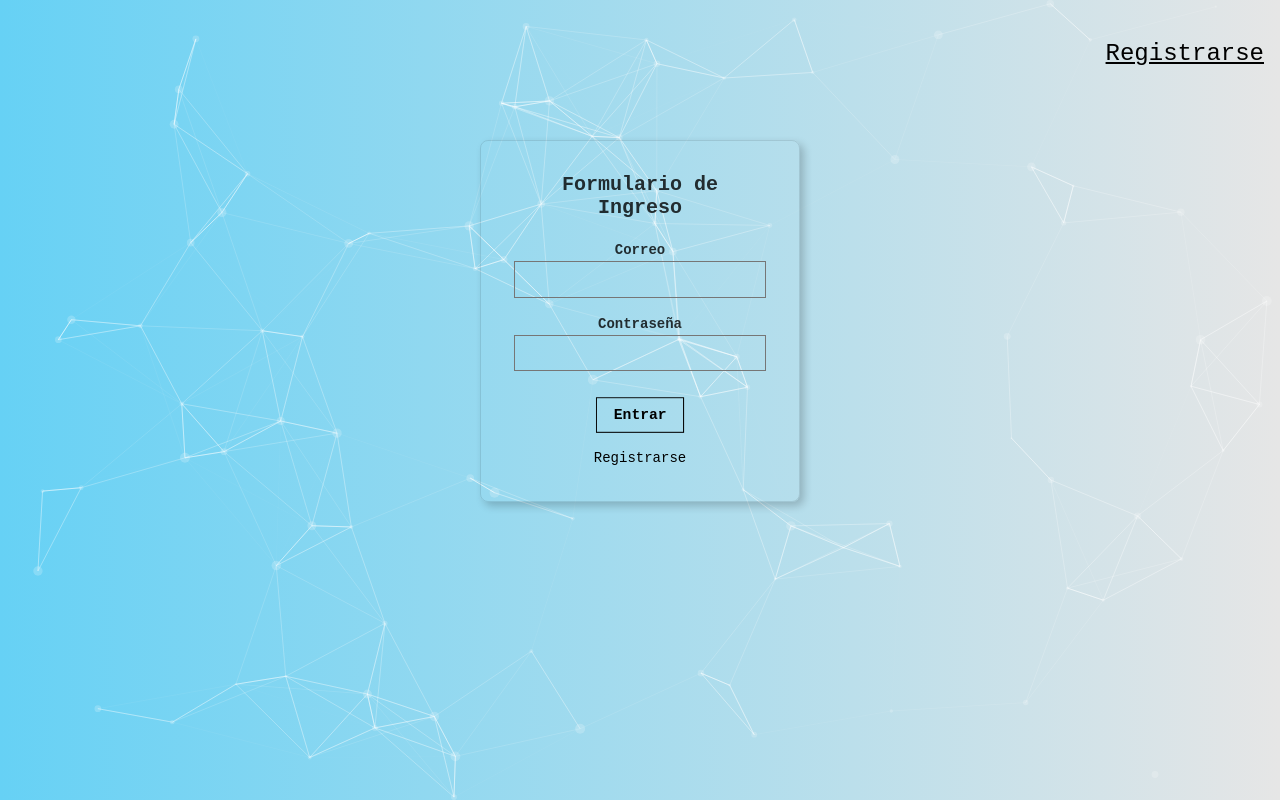
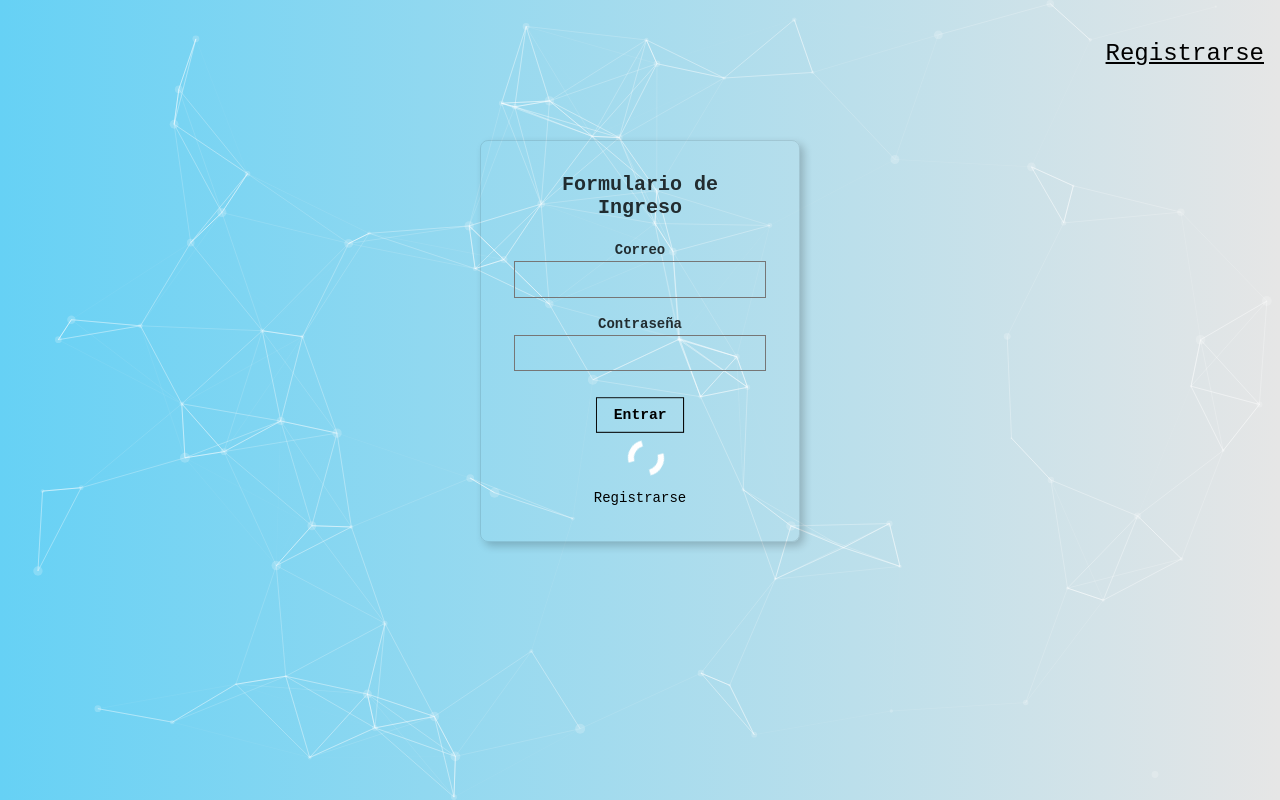
Before and after one commit to samilabud/WebFaceRecognition, a React (Create React App) app: page / in a window 1280 px wide. Both pictures are taken after a click on the button "Entrar". Built offline with nearby package versions, Linux system fonts and the light colour scheme; no server answers.

Commit message:
Added spinner

```diff
--- a/src/App.css
+++ b/src/App.css
@@ -6,7 +6,7 @@
   display: flex;
   justify-content: center;
 }
-.particle{
+.particle {
   position: fixed;
   top: 0;
   right: 0;
@@ -14,3 +14,35 @@
   bottom: 0;
   z-index: -1;
 }
+
+.signinButtonContainer,
+.signupButtonContainer {
+  display: flex;
+  flex-direction: column;
+  align-items: center;
+}
+
+.lds-dual-ring {
+  display: inline-block;
+  width: 40px;
+  height: 40px;
+}
+.lds-dual-ring:after {
+  content: " ";
+  display: block;
+  width: 24px;
+  height: 24px;
+  margin: 8px;
+  border-radius: 50%;
+  border: 6px solid #fff;
+  border-color: #fff transparent #fff transparent;
+  animation: lds-dual-ring 1.2s linear infinite;
+}
+@keyframes lds-dual-ring {
+  0% {
+    transform: rotate(0deg);
+  }
+  100% {
+    transform: rotate(360deg);
+  }
+}
--- a/src/components/Register/Register.js
+++ b/src/components/Register/Register.js
@@ -6,7 +6,8 @@ class Register extends Component{
         this.state = {
             registerName: '',
             registerEmail: '',
-            registerPassword: ''
+            registerPassword: '',
+            loading: false,
         }
     }
     onNameChange = (event) =>{
@@ -20,6 +21,7 @@ class Register extends Component{
     }
     onSubmitRegister = (event)=>{
         event.preventDefault();
+        this.setState({loading: true});
         fetch(this.props.urlApi+"/register",{
             method:'post',
             headers: {'Content-Type': 'application/json'},
@@ -37,6 +39,7 @@ class Register extends Component{
             }else{
                 alert("No te pudiste registrar");
             }
+            this.setState({loading: false});
         })
 
     }
@@ -69,11 +72,11 @@ class Register extends Component{
                     />
                 </div>
                 </fieldset>
-                <div>
-                <input
-                    onClick={this.onSubmitRegister}
-                 className="b ph3 pv2 input-reset ba b--black bg-transparent grow pointer f6 dib" type="button" value="Registrarse" />
-
+                <div className="signupButtonContainer">
+                    <input
+                        onClick={this.onSubmitRegister}
+                    className="b ph3 pv2 input-reset ba b--black bg-transparent grow pointer f6 dib" type="button" value="Registrarse" />
+                     {this.state.loading && (<div className="lds-dual-ring"></div>)}
                 </div>
                 <div className="lh-copy mt3">
                     <p> Tienes una cuenta?
--- a/src/components/Signin/Signin.js
+++ b/src/components/Signin/Signin.js
@@ -5,7 +5,8 @@ class Signin extends Component {
         super();
         this.state = {
             signInEmail: '',
-            signInPassword: ''
+            signInPassword: '',
+            loading: false,
         }
     }
     onEmailChange = (event) =>{
@@ -15,6 +16,7 @@ class Signin extends Component {
         this.setState({signInPassword:event.target.value})
     }
     onSubmitSignIn = () =>{
+        this.setState({loading: true});
         fetch(this.props.urlApi+"/signin",{
             method: 'post',
             headers: {'Content-Type': 'application/json'},
@@ -31,6 +33,7 @@ class Signin extends Component {
             }else{
                 alert(userData);
             }
+            this.setState({loading: false});
         })
 
 
@@ -58,11 +61,11 @@ class Signin extends Component {
                         />
                     </div>
                     </fieldset>
-                    <div>
-                    <input
-                        onClick={this.onSubmitSignIn}
-                    className="b ph3 pv2 input-reset ba b--black bg-transparent grow pointer f6 dib" type="button" value="Entrar" />
-
+                    <div className="signinButtonContainer">
+                        <input
+                            onClick={this.onSubmitSignIn}
+                        className="b ph3 pv2 input-reset ba b--black bg-transparent grow pointer f6 dib" type="button" value="Entrar" />
+                        {this.state.loading && (<div className="lds-dual-ring"></div>)}
                     </div>
                     <div className="lh-copy mt3">
                     <a onClick={()=>onRouteChange('register')} href="#0" className="f6 link dim black db pointer">Registrarse</a>
```
